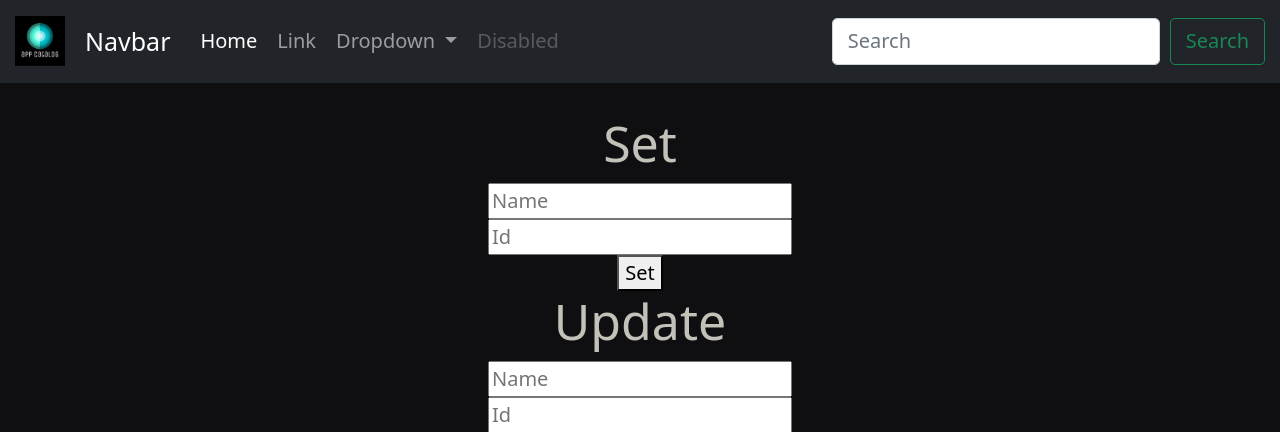
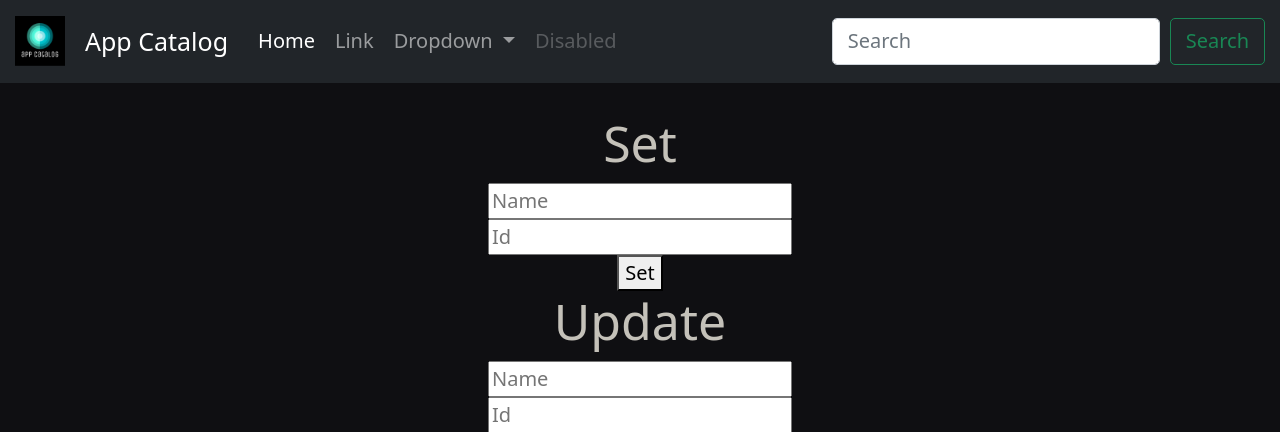
Before and after one commit to Potriashka/AppCatalog, a Flask app: page / in a window 1280 px wide. Shown: the top 432 px of the page. Run offline with Flask 2, Linux system fonts and the light colour scheme; some libraries are stand-ins or nearby versions.

Commit message:
updated base.html

```diff
--- a/templates/base.html
+++ b/templates/base.html
@@ -35,7 +35,7 @@
                 <a class="navbar-brand" href="#">
                     <img src="{{url_for('static', filename='images/favicon.ico')}}" alt="icon" width="50" height="50">
                 </a>
-                <a class="navbar-brand" href="#">Navbar</a>
+                <a class="navbar-brand" href="/">App Catalog</a>
                 <button class="navbar-toggler" type="button" data-bs-toggle="collapse" data-bs-target="#navbarSupportedContent"
                         aria-controls="navbarSupportedContent" aria-expanded="false" aria-label="Toggle navigation">
                     <span class="navbar-toggler-icon"></span>
@@ -43,7 +43,7 @@
                 <div class="collapse navbar-collapse" id="navbarSupportedContent">
                     <ul class="navbar-nav me-auto mb-2 mb-lg-0">
                         <li class="nav-item">
-                            <a class="nav-link active" aria-current="page" href="#">Home</a>
+                            <a class="nav-link active" aria-current="page" href="/">Home</a>
                         </li>
                         <li class="nav-item">
                             <a class="nav-link" href="#">Link</a>
```
